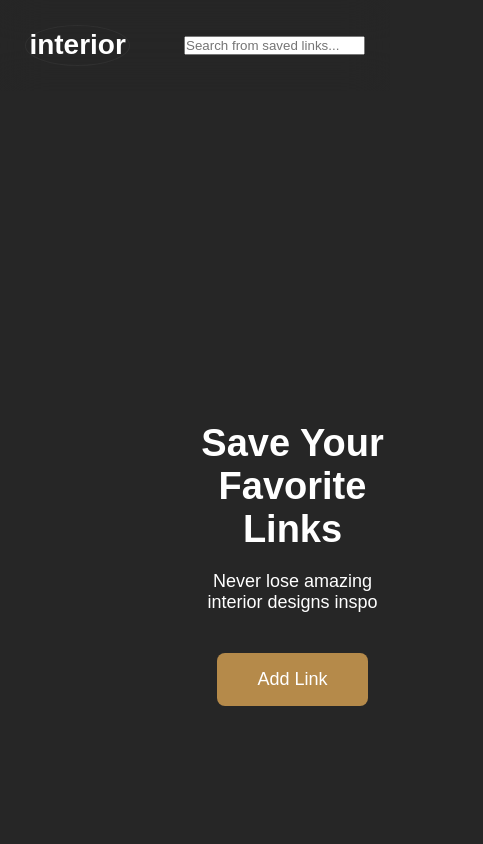
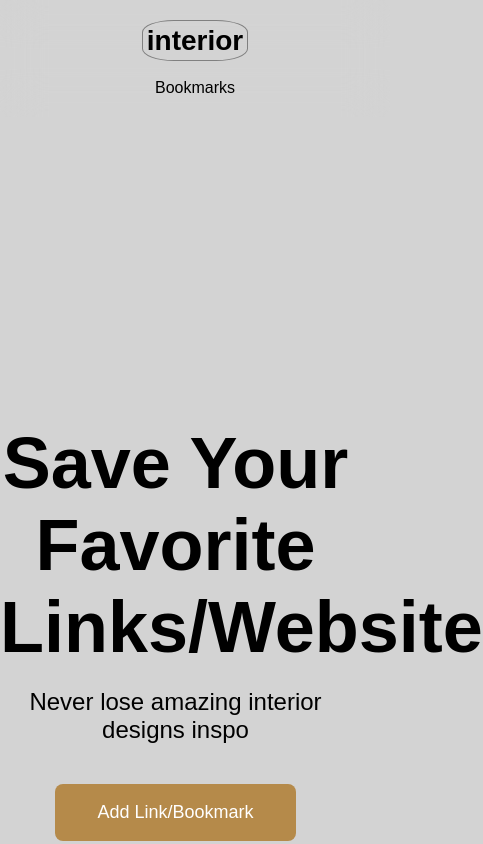
Before and after one commit to Lutricia-The-Coder/InteriorDesigns, a React (Vite) app: page / in a window 390 px wide. Shown: the whole page, 483 px wide, since content can reach past the window. Built offline with nearby package versions, Linux system fonts and the light colour scheme.

Commit message:
add responsiveness

```diff
--- a/src/App.tsx
+++ b/src/App.tsx
@@ -10,15 +10,12 @@ import "./index.css";
 
 function App() {
   const [links, setLinks] = useLocalStorage<LinkItem[]>("links", []);
-const [page, setPage] = useState<"home" | "bookmarks">("home");
   const [editing, setEditing] = useState<LinkItem | null>(null);
   const [showForm, setShowForm] = useState(false);
   const [search, setSearch] = useState("");
   const [showBookmarks, setShowBookmarks] = useState(false);
 
 const saveLink = (link: LinkItem) => {
-  console.log("saveLink called");
-  console.log(link);
 
   const duplicate = links.find(
     (item) =>
@@ -38,6 +35,8 @@ const saveLink = (link: LinkItem) => {
       )
     );
     setEditing(null);
+
+      setShowBookmarks(true);
   } else {
     setLinks([link, ...links]);
   }
@@ -51,6 +50,7 @@ const saveLink = (link: LinkItem) => {
   };
 
   const editLink = (link: LinkItem) => {
+    setShowBookmarks(false);
     setEditing(link);
     setShowForm(true);
   };
@@ -65,7 +65,8 @@ const saveLink = (link: LinkItem) => {
       item.tags.join(" ").toLowerCase().includes(query)
     );
   }, [links, search]);
-
+console.log("Search:", search);
+console.log("Filtered:", filteredLinks);
   return (
     <>
       <Hero
@@ -75,6 +76,16 @@ const saveLink = (link: LinkItem) => {
   onBookmarks={() => setShowBookmarks(true)}
   onHome={() => setShowBookmarks(false)}
 />
+  {showForm && (
+      <LinkForm
+        onSave={saveLink}
+        editing={editing}
+        close={() => {
+          setEditing(null);
+          setShowForm(false);
+        }}
+      />
+    )}
 
    {showBookmarks && (
   <div className="modal">
@@ -90,11 +101,18 @@ const saveLink = (link: LinkItem) => {
           X
         </button>
       </div>
-
+  <input
+        className="bookmark-search"
+        type="text"
+        placeholder="Search bookmarks..."
+        value={search}
+        onChange={(e) => setSearch(e.target.value)}
+      />
       <LinkList
         links={filteredLinks}
         onDelete={deleteLink}
         onEdit={editLink}
+         search={search}
       />
 
     </div>
--- a/src/components/Hero.tsx
+++ b/src/components/Hero.tsx
@@ -1,6 +1,7 @@
 
 import Navbar from "./Navbar";
 import "../index.css";
+
 
 type Props = {
   onAdd: () => void;
@@ -14,7 +15,7 @@ type Props = {
 export default function Hero({ onAdd,search,setSearch,onBookmarks,onHome}: Props) {
     return (
 
-        <section className="hero" >
+        <section className="hero">
 
             <Navbar
   search={search}
@@ -26,7 +27,7 @@ export default function Hero({ onAdd,search,setSearch,onBookmarks,onHome}: Props
             <div className="overlay">
 
                 <h1>
-                    Save Your Favorite Links
+                    Save Your Favorite Links/Website
                 </h1>
 
                 <p>
@@ -34,7 +35,7 @@ export default function Hero({ onAdd,search,setSearch,onBookmarks,onHome}: Props
                     </p>
 
                 <button onClick={onAdd}>
-                    Add Link
+                    Add Link/Bookmark
                 </button>
 
             </div>
--- a/src/components/LinkForm.tsx
+++ b/src/components/LinkForm.tsx
@@ -60,7 +60,7 @@ export default function LinkForm({
       <form className="glass" onSubmit={submit}>
 
         <h2>
-          {editing ? "Edit Bookmark" : "Add Bookmark"}
+          {editing ? "Edit Link" : "Add Link"}
         </h2>
 
         <input
--- a/src/components/LinkList.tsx
+++ b/src/components/LinkList.tsx
@@ -1,25 +1,35 @@
 import type { LinkItem } from "../types";
 import LinkCard from "./LinkCard";
 import "../index.css";
+
+
 type Props = {
   links: LinkItem[];
   onDelete: (id: string) => void;
   onEdit: (link: LinkItem) => void;
+  search:string;
 };
 
 export default function LinkList({
   links,
   onDelete,
   onEdit,
+  search,
 }: Props) {
   if (links.length === 0)
     return (
       <div className="empty">
 
-        <h1>No Saved Links Yet</h1>
+       <h1>
+          {search
+            ? "No bookmarks found "
+            : "No Bookmarks Yet "}
+        </h1>
 
         <p>
-          Click "Add Link" to save your first link.
+          {search
+            ? `No bookmarks match "${search}".`
+            : 'Click "Add Bookmark" to save your first website.'}
         </p>
 
       </div>
--- a/src/components/Navbar.tsx
+++ b/src/components/Navbar.tsx
@@ -12,19 +12,12 @@ export default function Navbar({ search, setSearch,onBookmarks,onHome}: Props) {
     <nav className="navbar">
       <div className="logo">interior</div>
 
-      <div className="nav-search">
-        <input
-          type="text"
-          placeholder="Search from saved links..."
-          value={search}
-          onChange={(e) => setSearch(e.target.value)}
-        />
-      </div>
+
 
       <ul>
-       <li onClick={onHome}>Home</li>
+
   <li onClick={onBookmarks}>Bookmarks</li>
-  <li>About</li>
+
       </ul>
     </nav>
   );
--- a/src/index.css
+++ b/src/index.css
@@ -6,7 +6,7 @@ font-family:Poppins,sans-serif;
 }
 
 body{
-background: rgba(15, 15, 15, 0.9 );
+background: lightgrey;
 
 overflow-x:hidden;
 
@@ -29,11 +29,11 @@ backdrop-filter:blur(20px);
 }
 .logo{
 
-color:white;
+color:black;
 font-size:28px;
 font-weight:700;
-border : 1px solid #303030;
-border-radius: 500%;
+border : 1px solid gray;
+border-radius: 30%;
 padding: 1%;
 
 }
@@ -42,12 +42,13 @@ ul{
 display:flex;
 gap:40px;
 list-style:none;
-color:white;
+color:black;
 
 }
 
 li{
 cursor:pointer;
+color: black;
 }
 li:hover{
 color:#d4a55d;
@@ -55,7 +56,6 @@ color:#d4a55d;
 
 .hero{
 height:100vh;
-background-image: url();
 background-size:cover;
 background-position:center;
 position:relative;
@@ -69,9 +69,10 @@ inset:0;
 .overlay{
 position:absolute;
 top:50%;
-left:50%;
+left: 0%;
+right: 0%;
 text-align:center;
-color:white;
+color:black;
 z-index:2;
 }
 
@@ -108,6 +109,7 @@ display:flex;
 justify-content:center;
 align-items:center;
 z-index:999;
+
 
 }
 
@@ -169,32 +171,25 @@ border-radius:8px;
 .card{
 
 background:rgba(255,255,255,.06);
-
 backdrop-filter:blur(18px);
-
 border:1px solid rgba(255,255,255,.08);
-
 border-radius:20px;
-
 padding:30px;
-
 color:white;
-
 transition:.35s;
 
 }
 
 .card:hover{
-
 transform:translateY(-8px);
-
 box-shadow:0 15px 40px rgba(0,0,0,.3);
-
 }
 
 .card h2{
 
 margin-bottom:15px;
+color:  gray
+;
 
 }
 
@@ -214,7 +209,7 @@ word-break:break-all;
 
 .card p{
 
-color:#bdbdbd;
+color:white;
 
 line-height:1.6;
 
@@ -253,26 +248,17 @@ display:flex;
 gap:15px;
 
 margin-top:25px;
-
+color: gray;
 }
 
 .actions button{
-
 width:42px;
-
 height:42px;
-
 border:none;
-
 border-radius:50%;
-
 cursor:pointer;
-
-background:#303030;
-
+background:gray;
 color:white;
-
-transition:.3s;
 
 }
 
@@ -283,13 +269,9 @@ background:#b58a4a;
 }
 
 .tags{
-
 display:flex;
-
 flex-wrap:wrap;
-
 gap:10px;
-
 margin-top:20px;
 
 }
@@ -325,12 +307,12 @@ display:flex;
 flex-direction:column;
 justify-content:center;
 align-items:center;
-background:#996a6a;
+background:gray;
 color:white;
 
 }
 .search-section{
-    background:#af5a5a;
+    background:gray;
     padding:40px 80px 20px;
 }
 
@@ -376,31 +358,93 @@ color:white;
     cursor: pointer;
     font-size: 18px;
 }
+.bookmark-search {
+    width: 100%;
+    padding: 15px 20px;
+    margin-bottom: 25px;
+
+    border: none;
+    border-radius: 10px;
+
+    font-size: 16px;
+    outline: none;
+}
 /*responsiveness*/
-@media(max-width:768px){
+@media (max-width:768px){
+
+.navbar{
+    flex-direction:column;
+    gap:18px;
+    padding:20px;
+}
+
+.logo{
+    font-size:28px;
+}
+
+.nav-right{
+    width:100%;
+    flex-direction:column;
+}
+
+.search{
+    width:100%;
+}
+
+.bookmark-btn{
+    width:100%;
+}
+
+.overlay{
+    width:90%;
+}
 
 .overlay h1{
+    font-size:36px;
+}
 
-font-size:38px;
+.overlay p{
+    font-size:18px;
+}
+
+.bookmarks-modal{
+    width:95vw;
+    padding:20px;
 
 }
 
+.list{
+    grid-template-columns:1fr;
+    padding:15px;
+}
+.card{
+padding:20px;
+}
+.actions{
+    justify-content:center;
+}
+}
+/*tablet*/
+@media (max-width:900px){
+.navbar{
+    padding:20px;
+}
+.search{
+    width:220px;
+}
+.overlay h1{
+    font-size:48px;
+}
+}
+@media (max-width:1200px){
+
+.overlay h1{
+    font-size:72px;
+}
 .overlay p{
-
-font-size:18px;
-
+    font-size:24px;
 }
-
-.navbar{
-
-padding:25px;
-
+.overlay button{
+    padding:18px 42px;
 }
-
-ul{
-
-display:none;
-
 }
-
-}
```
